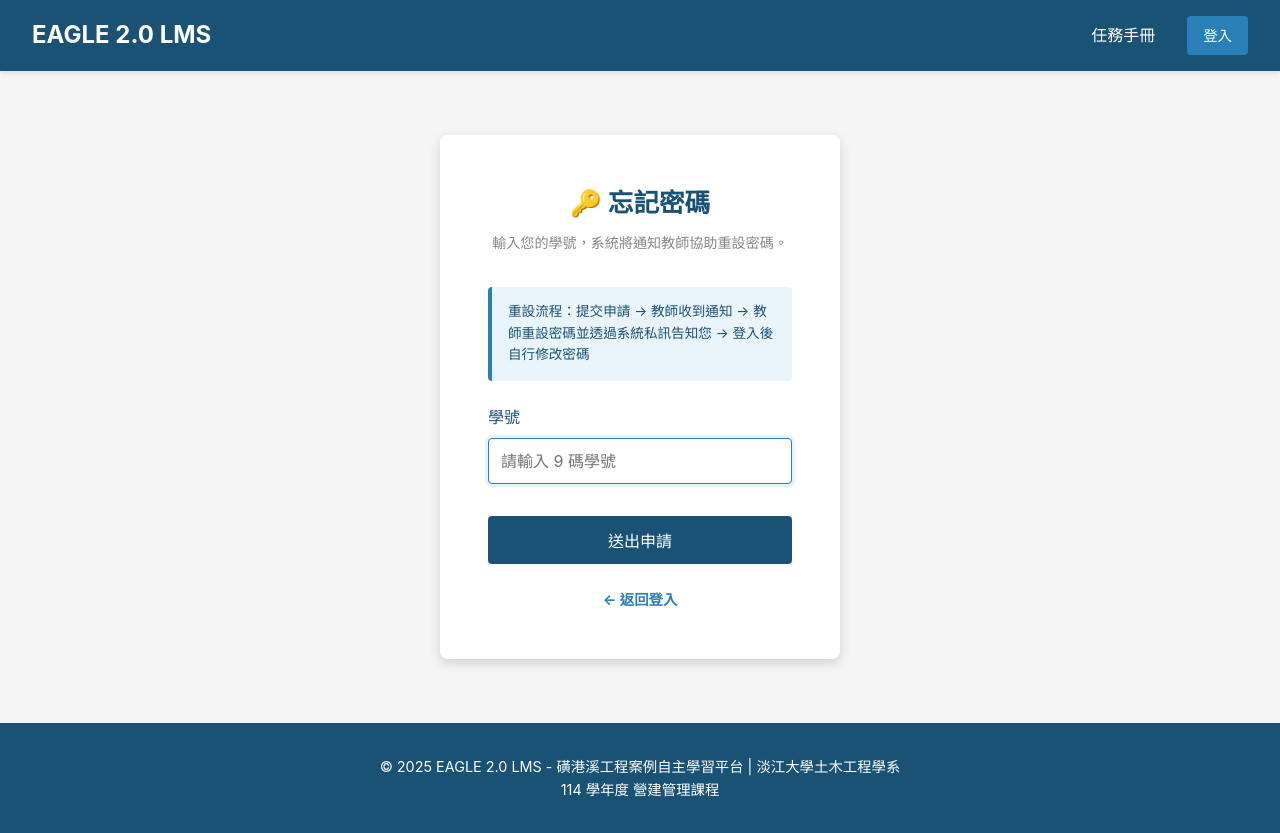
After one commit to Williamtt/eagle-lms, a Flask app: page /forgot-password in a window 1280 px wide. The commit adds this page. Run offline with Flask 3, Linux system fonts and the light colour scheme.

Commit message:
fix: 修正私訊收件人欄位不顯示的 bug，新增忘記密碼功能
- 修正 messages.html JS bug：display:'' 改為 display:block，私訊收件人搜尋框現在可正常顯示
- 新增 /forgot-password 路由與頁面（無需登入）
- 新增 notify.notify_forgot_password() 通知老師協助重設
- 登入頁加入「忘記密碼？」連結

Co-Authored-By: Claude Sonnet 4.6 <noreply@anthropic.com>

```diff
--- a/app.py
+++ b/app.py
@@ -198,6 +198,22 @@ def login():
             return redirect(url_for('dashboard'))
         flash('學號或密碼錯誤。', 'error')
     return render_template('login.html')
+
+
+@app.route('/forgot-password', methods=['GET', 'POST'])
+def forgot_password():
+    if current_user.is_authenticated:
+        return redirect(url_for('dashboard'))
+    if request.method == 'POST':
+        student_id = request.form.get('student_id', '').strip()
+        user = User.query.filter_by(student_id=student_id, role='student').first()
+        if not user:
+            flash('找不到此學號，請確認後再試。', 'error')
+            return render_template('forgot_password.html')
+        notify.notify_forgot_password(user.name, user.student_id, app.config)
+        flash('已通知教師，請等候老師透過課程管道告知您臨時密碼。', 'success')
+        return redirect(url_for('login'))
+    return render_template('forgot_password.html')
 
 
 @app.route('/logout')
--- /dev/null
+++ b/templates/forgot_password.html
@@ -0,0 +1,79 @@
+{% extends 'base.html' %}
+
+{% block title %}忘記密碼 - EAGLE 2.0 LMS{% endblock %}
+
+{% block content %}
+<style>
+    .fp-container {
+        max-width: 400px;
+        margin: 4rem auto;
+    }
+    .fp-card {
+        background: #fff;
+        padding: 3rem;
+        border-radius: 8px;
+        box-shadow: 0 4px 12px rgba(0,0,0,0.15);
+    }
+    .fp-card h1 {
+        color: #1a5276;
+        text-align: center;
+        margin-bottom: 0.5rem;
+        font-size: 1.6rem;
+    }
+    .fp-subtitle {
+        text-align: center;
+        color: #888;
+        font-size: 0.88rem;
+        margin-bottom: 2rem;
+        line-height: 1.6;
+    }
+    .fp-card .form-group { margin-bottom: 1.5rem; }
+    .fp-card .btn { width: 100%; margin-top: 0.5rem; }
+    .fp-footer {
+        text-align: center;
+        margin-top: 1.5rem;
+        color: #666;
+        font-size: 0.9rem;
+    }
+    .fp-footer a {
+        color: #2980b9;
+        text-decoration: none;
+        font-weight: bold;
+    }
+    .fp-footer a:hover { text-decoration: underline; }
+    .fp-notice {
+        background: #eaf4fb;
+        border-left: 4px solid #2980b9;
+        padding: 0.9rem 1rem;
+        border-radius: 4px;
+        font-size: 0.85rem;
+        color: #1a5276;
+        margin-bottom: 1.5rem;
+        line-height: 1.6;
+    }
+</style>
+
+<div class="fp-container">
+    <div class="fp-card">
+        <h1>🔑 忘記密碼</h1>
+        <p class="fp-subtitle">輸入您的學號，系統將通知教師協助重設密碼。</p>
+
+        <div class="fp-notice">
+            重設流程：提交申請 → 教師收到通知 → 教師重設密碼並透過系統私訊告知您 → 登入後自行修改密碼
+        </div>
+
+        <form method="POST">
+            <div class="form-group">
+                <label for="student_id">學號</label>
+                <input type="text" id="student_id" name="student_id"
+                       placeholder="請輸入 9 碼學號" required autofocus>
+            </div>
+            <button type="submit" class="btn btn-primary">送出申請</button>
+        </form>
+
+        <div class="fp-footer">
+            <p><a href="{{ url_for('login') }}">← 返回登入</a></p>
+        </div>
+    </div>
+</div>
+{% endblock %}
--- a/templates/login.html
+++ b/templates/login.html
@@ -68,7 +68,8 @@
         </form>
 
         <div class="login-footer">
-            <p>還沒有帳號？<a href="{{ url_for('register') }}">立即註冊</a></p>
+            <p><a href="{{ url_for('forgot_password') }}">忘記密碼？</a></p>
+            <p style="margin-top:0.5rem;">還沒有帳號？<a href="{{ url_for('register') }}">立即註冊</a></p>
         </div>
     </div>
 </div>
--- a/templates/teacher/messages.html
+++ b/templates/teacher/messages.html
@@ -340,7 +340,7 @@ function switchTab(name, btn) {
 
 function onScopeChange() {
     const scope = document.getElementById('scopeSelect').value;
-    document.getElementById('recipientRow').style.display = scope === 'personal' ? '' : 'none';
+    document.getElementById('recipientRow').style.display = scope === 'personal' ? 'block' : 'none';
 }
 
 function toggleTeacherMsg(msgId) {
```
Also changed, not shown: notify.py (+10 -0 lines).
